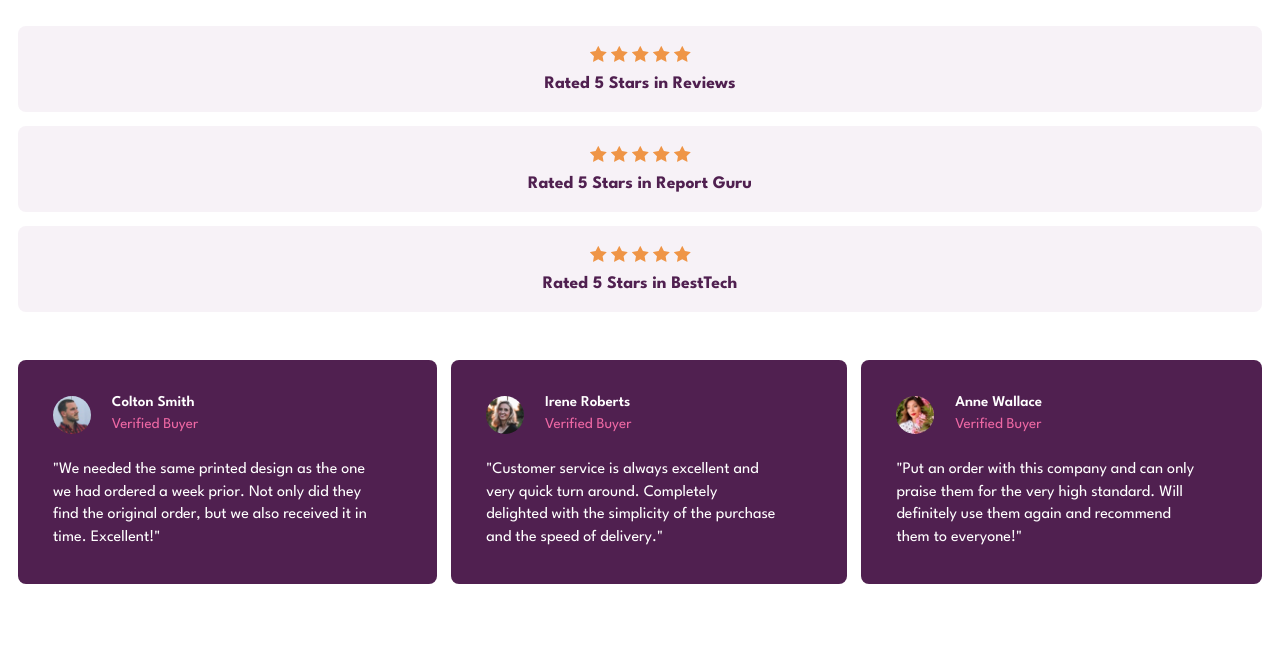
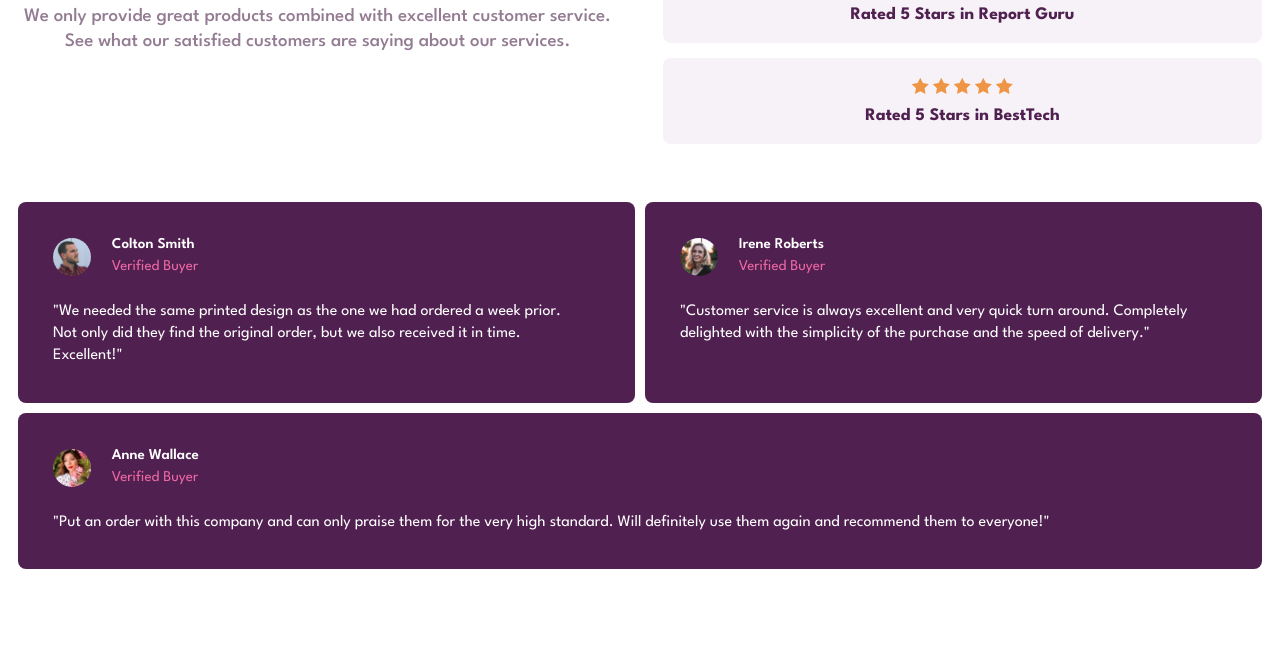
Before and after one commit to Franco-Cipolla/social-section-franco, a plain HTML site: page index.html in a window 1280 px wide. Shown: the part 147-811 px from the top of the page. Drawn offline with Linux system fonts and the light colour scheme.

Commit message:
Update style.css

```diff
--- a/style.css
+++ b/style.css
@@ -199,7 +199,30 @@ div.testimonial p {
     margin-top: 3rem;
   }
 }
+@media only screen and (max-width: 1354px) and (min-width: 850px) {
 
+  main{
+    display: grid;
+    grid-template-columns: repeat(2, 1fr);
+    gap: 10px;
+  }
+  section.testimonials {
+    display: grid; /* Ensure grid display */
+    grid-template-columns: repeat(2, 1fr); /* Two columns */
+    gap: 10px; /* Space between items */
+    grid-column: span 2;
+    align-items: center;
+
+  }
+
+  div.testimonial{
+    min-height: 100%;
+  }
+
+  div.third{
+    grid-column: span 2;
+  }
+}
 
 @media only screen and (max-width: 1354px) and (min-width: 750px) {
   section.testimonials {
```
